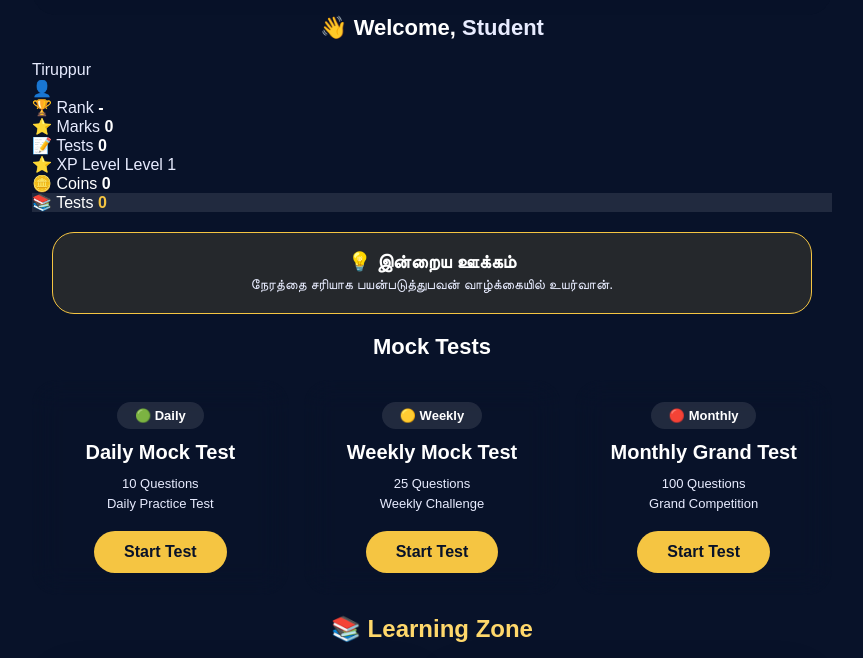
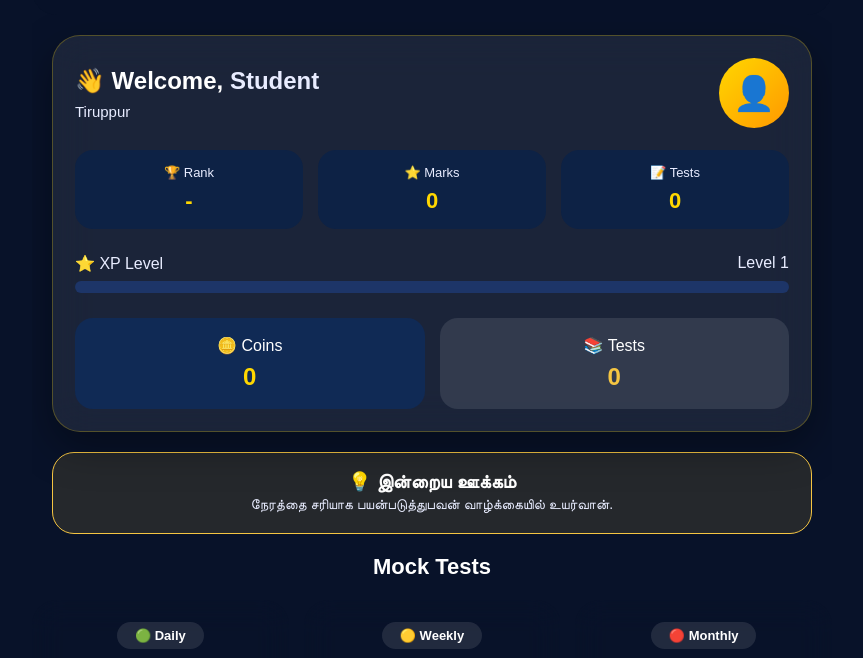
Before and after one commit to Gthegeniustamil/G-THE-GENIUS-MOCK-TEST, a plain HTML site: page dashboard.html in a window 1280 px wide. Shown: the part 86-744 px from the top of the page, without its empty margins (208-1071 px from the left). Drawn offline with Linux system fonts and the light colour scheme; no server answers.

Commit message:
Update dashboard.css

```diff
--- a/dashboard.css
+++ b/dashboard.css
@@ -2071,3 +2071,206 @@ G THE GENIUS LEARNING ZONE CARDS
 
 
 }
+/* =====================================
+PREMIUM STUDENT CARD
+===================================== */
+
+.student-dashboard-card{
+
+    background:rgba(255,255,255,0.08);
+
+    backdrop-filter:blur(20px);
+
+    border:1px solid rgba(255,215,0,.25);
+
+    border-radius:28px;
+
+    padding:22px;
+
+    margin:20px;
+
+    box-shadow:0 15px 40px rgba(0,0,0,.35);
+
+}
+
+.student-top{
+
+    display:flex;
+
+    justify-content:space-between;
+
+    align-items:center;
+
+}
+
+.student-left h2{
+
+    color:#fff;
+
+    font-size:24px;
+
+    margin-bottom:8px;
+
+}
+
+.student-left p{
+
+    color:#FFD700;
+
+    font-size:15px;
+
+}
+
+.student-avatar{
+
+    width:70px;
+
+    height:70px;
+
+    border-radius:50%;
+
+    background:linear-gradient(135deg,#FFD700,#ff9800);
+
+    display:flex;
+
+    justify-content:center;
+
+    align-items:center;
+
+    font-size:34px;
+
+    color:#081229;
+
+    font-weight:bold;
+
+}
+
+.student-stats{
+
+    display:grid;
+
+    grid-template-columns:repeat(3,1fr);
+
+    gap:15px;
+
+    margin-top:22px;
+
+}
+
+.stat-item{
+
+    background:#0d2245;
+
+    border-radius:18px;
+
+    padding:15px;
+
+    text-align:center;
+
+}
+
+.stat-item span{
+
+    display:block;
+
+    color:#bbb;
+
+    font-size:13px;
+
+}
+
+.stat-item strong{
+
+    display:block;
+
+    margin-top:8px;
+
+    color:#FFD700;
+
+    font-size:22px;
+
+}
+
+.student-progress{
+
+    margin-top:25px;
+
+}
+
+.progress-header{
+
+    display:flex;
+
+    justify-content:space-between;
+
+    color:#fff;
+
+    margin-bottom:8px;
+
+}
+
+.progress-bar{
+
+    height:12px;
+
+    background:#1d3568;
+
+    border-radius:20px;
+
+    overflow:hidden;
+
+}
+
+#xpBar{
+
+    width:0%;
+
+    height:100%;
+
+    background:linear-gradient(90deg,#FFD700,#ff9800);
+
+    border-radius:20px;
+
+    transition:width .8s ease;
+
+}
+
+.student-bottom{
+
+    display:grid;
+
+    grid-template-columns:repeat(2,1fr);
+
+    gap:15px;
+
+    margin-top:25px;
+
+}
+
+.coin-card,
+.test-card{
+
+    background:#102a55;
+
+    border-radius:18px;
+
+    padding:18px;
+
+    color:#fff;
+
+    text-align:center;
+
+}
+
+.coin-card strong,
+.test-card strong{
+
+    display:block;
+
+    margin-top:8px;
+
+    color:#FFD700;
+
+    font-size:24px;
+
+    }
```
